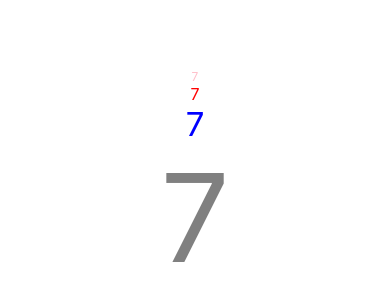
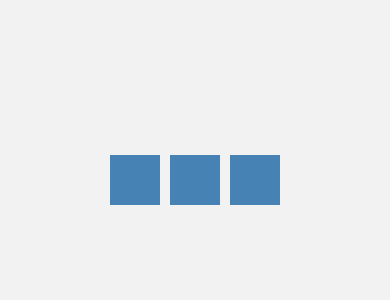
Before and after one commit to masaru-suzuki/React-Native-Express, a React Native app: screen / in a window 390 px wide. Shown: the part 242-542 px from the top of the page. Built offline with nearby package versions, Linux system fonts and the light colour scheme.

Commit message:
create Toggle.js

```diff
--- a/App.js
+++ b/App.js
@@ -1,44 +1,63 @@
-import React from 'react';
-import { StyleSheet, Text, View } from 'react-native';
+import React, { Component } from 'react'
+import { View, StyleSheet } from 'react-native'
+import Toggle from './'
 
+export default class App extends Component {
 
-class Counter extends React.Component{
-  state = {count: 0}
-  componentDidMount() {
-    setInterval(() => {
-      this.setState({
-        count:this.state.count + 1
-      })
-    }, 1000);
+  state = {
+    flexDirection: 'row',
+    justifyContent: 'center',
+    alignItems: 'center',
   }
-  render(){
-    const {count} = this.state
-    const {color, size} = this.props
-    return(
-      <Text style={{color, fontSize: size}}>
-        {count}
-      </Text>
-    )
-  }
-}
-export default class App extends React.Component{
-  render(){
+
+  render() {
+    const {flexDirection, alignItems, justifyContent} = this.state
+    const layoutStyle = {flexDirection, justifyContent, alignItems}
+
+    const primaryAxis = flexDirection === 'row' ? 'Horizontal' : 'Vertical'
+    const secondaryAxis = flexDirection === 'row' ? 'Vertical' : 'Horizontal'
+
     return (
       <View style={styles.container}>
-        <Counter color={'pink'} size={12}/>
-        <Counter color={'red'} size={16}/>
-        <Counter color={'blue'} size={33}/>
-        <Counter color={'gray'} size={122}/>
+        <Toggle
+          label={'Primary axis (flexDirection)'}
+          value={flexDirection}
+          options={['row', 'column']}
+          onChange={(option) => this.setState({flexDirection: option})}
+        />
+        <Toggle
+          label={primaryAxis + ' distribution (justifyContent)'}
+          value={justifyContent}
+          options={['flex-start', 'center', 'flex-end', 'space-around', 'space-between']}
+          onChange={(option) => this.setState({justifyContent: option})}
+        />
+        <Toggle
+          label={secondaryAxis + ' alignment (alignItems)'}
+          value={alignItems}
+          options={['flex-start', 'center', 'flex-end', 'stretch']}
+          onChange={(option) => this.setState({alignItems: option})}
+        />
+        <View style={[styles.layout, layoutStyle]}>
+          <View style={styles.box} />
+          <View style={styles.box} />
+          <View style={styles.box} />
+        </View>
       </View>
-    );
+    )
   }
 }
 
 const styles = StyleSheet.create({
   container: {
     flex: 1,
-    backgroundColor: '#fff',
-    alignItems: 'center',
-    justifyContent: 'center',
   },
-});
+  layout: {
+    flex: 1,
+    backgroundColor: 'rgba(0,0,0,0.05)',
+  },
+  box: {
+    padding: 25,
+    backgroundColor: 'steelblue',
+    margin: 5,
+  },
+})
```
Also changed, not shown: .Toggle.js (added).
